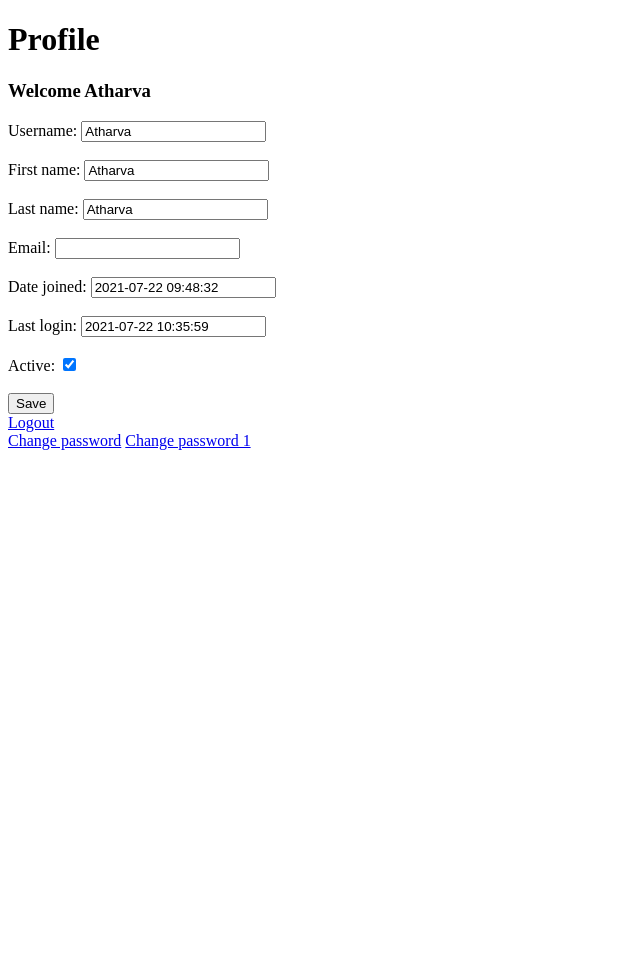
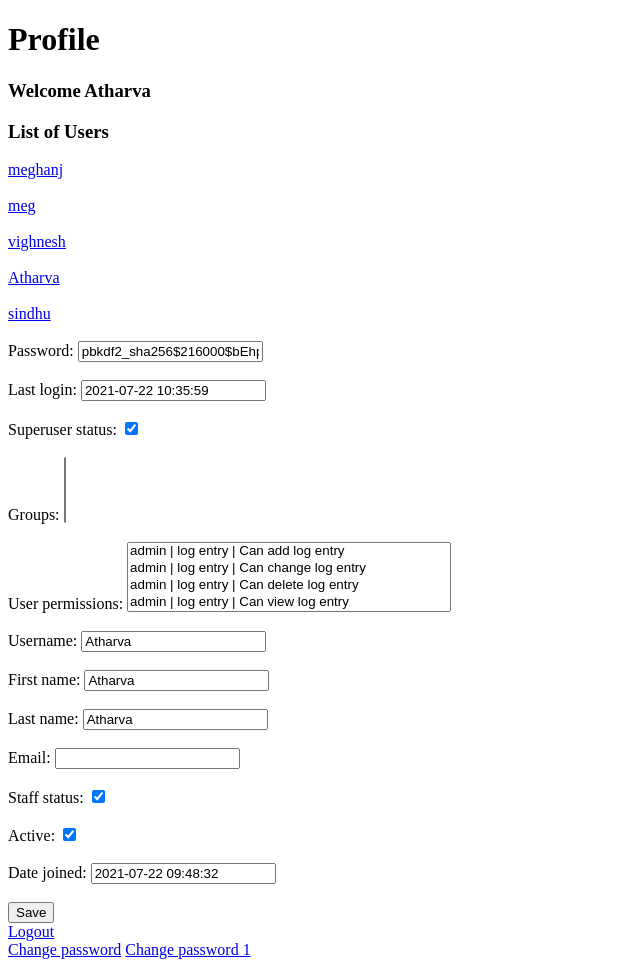
Before and after one commit to meghanj01/CRUDProject, a Django app: page /profile/ in a window 1280 px wide. Shown: the whole page, without its empty margins (0-640 px from the left). Before the commit the page ends 450 px from the top, so only its background shows below. Run offline with Django 3.2, Linux system fonts and the light colour scheme; a user stored in the database is signed in; data comes from the database, SQL or seed files in the repository; both versions use the stored data as it was after the commit.

Commit message:
User profile and admin profile

```diff
--- a/Loginform/Loginform/urls.py
+++ b/Loginform/Loginform/urls.py
@@ -25,4 +25,5 @@ urlpatterns = [
     path('logout/',views.user_logout,name='logout'),
     path('changepass/',views.user_changepas,name='changepass'),
     path('changepass1/',views.user_changepas1,name='changepass1'),
+    path('userdeatil/<int:id>',views.user_details,name='userdetail'),
 ]
--- a/Loginform/enroll/forms.py
+++ b/Loginform/enroll/forms.py
@@ -15,3 +15,10 @@ class editUserProfile(UserChangeForm):
         model= User
         fields=['username','first_name','last_name','email','date_joined','last_login','is_active']
         labels={'email':'Email'}
+
+class editAdminProfile(UserChangeForm):
+    password=None
+    class Meta:
+        model= User
+        fields="__all__"
+        labels={'email':'Email'}
--- a/Loginform/enroll/templates/enroll/profile.html
+++ b/Loginform/enroll/templates/enroll/profile.html
@@ -7,6 +7,12 @@
   <body>
 <h1>Profile</h1>
 <h3> Welcome {{name}} </h3>
+{% if users %}
+<h3>List of Users</h3>
+{% for user in users %}
+<a href="{% url 'userdetail' user.id %}">{{user.username}} </a><br><br>
+{% endfor %}
+{% endif %}
 {% if messages %}
 {% for message in messages %}
 <small {% if message.tags %} class="{{message.tags}}" {% endif %}> {{ message }}</small>
--- a/Loginform/enroll/views.py
+++ b/Loginform/enroll/views.py
@@ -1,9 +1,10 @@
 from django.shortcuts import render ,HttpResponseRedirect
 #from django.contrib.auth.forms import UserCreationForm
 from django.contrib import messages
-from .forms import registration ,editUserProfile
+from .forms import registration ,editUserProfile,editAdminProfile
 from django.contrib.auth.forms import AuthenticationForm,PasswordChangeForm,SetPasswordForm
 from django.contrib.auth import authenticate ,login ,logout,update_session_auth_hash
+from django.contrib.auth.models import User
 # Create your views here.
 #signup view function
 def signup(request):
@@ -39,14 +40,23 @@ def user_login(request):
 
 def user_profile(request):
     if request.user.is_authenticated:
+        users=None
         if request.method=="POST":
-            fm=editUserProfile(request.POST,instance=request.user)
+            if request.user.is_superuser==True :
+                fm=editAdminProfile(request.POST,instance=request.user)
+                users=User.objects.all()
+            else:
+                fm=editUserProfile(request.POST,instance=request.user)
             if fm.is_valid():
                 fm.save()
                 messages.success(request,"Profile Updated !!!!!")
         else:
-            fm = editUserProfile(instance=request.user)
-        return render(request,'enroll/profile.html',{'name':request.user,'form':fm})
+            if request.user.is_superuser==True :
+                fm = editAdminProfile(instance=request.user)
+                users=User.objects.all()
+            else:
+                fm = editUserProfile(instance=request.user)
+        return render(request,'enroll/profile.html',{'name':request.user,'form':fm,'users':users})
     else:
         return HttpResponseRedirect('/login/')
 
@@ -87,3 +97,13 @@ def user_changepas1(request):
         return render(request,'enroll/changepass1.html',{'form':fm})
     else :
         return HttpResponseRedirect('/login/')
+
+
+def user_details(request,id):
+    if request.user.is_authenticated:
+        if request.user.is_superuser==True :
+            pi=User.objects.get(pk=id)
+            fm=editAdminProfile(instance=pi)
+        return render(request,'enroll/userdetails.html',{'form':fm})
+    else:
+        return HttpResponseRedirect('/login/')
```
Also changed, not shown: Loginform/enroll/templates/enroll/userdetails.html (added, +12 -0 lines), Loginform/db.sqlite3.
